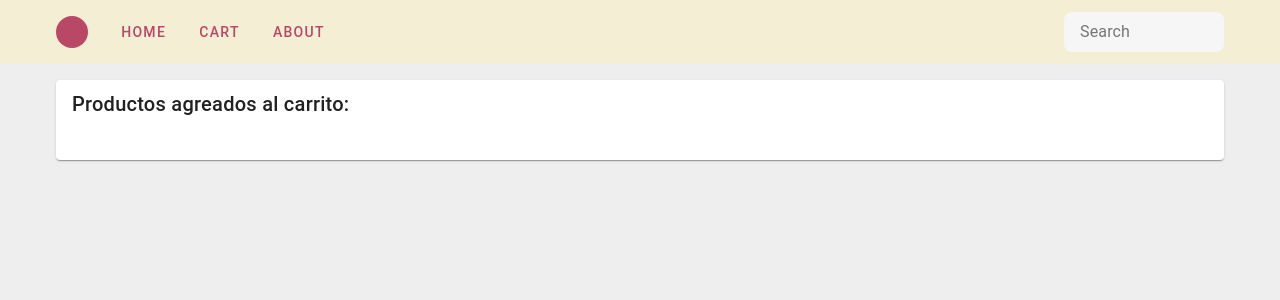
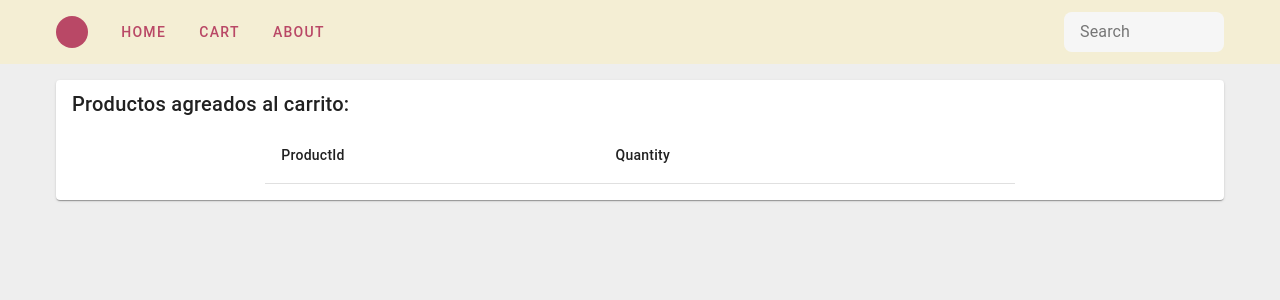
Before and after one commit to faemmque/vue-3-ecommerce, a Vue app: page /cart in a window 1280 px wide. Shown: the top 300 px of the page. Built offline with nearby package versions, Linux system fonts and the light colour scheme.

Commit message:
Se agrega el boton de eliminar producto del carrito

```diff
--- a/src/components/Cart.vue
+++ b/src/components/Cart.vue
@@ -1,21 +1,26 @@
 
 <script lang="ts">
-import type { PropType } from 'vue';
-import type { ICartDetail } from '../model/types';
 import { useCartStore } from '@/stores/cart';
 
 export default{
-  // props:{
-  //   details:{
-  //     type: Object as PropType<Array<ICartDetail>>,
-  //     required: true
-  //   }
-  // }
   computed:{
+    cartStore(){
+      return useCartStore();
+    },
     details(){
-      const cartStore = useCartStore();
-      return cartStore.details;
+      return this.cartStore.details;
     }
+  },
+  methods:{
+    onClickDecrementQuantity(productId: number){
+      this.cartStore.onDecrement(productId);
+    },
+    onClickIncrementQuantity(productId: number){
+      this.cartStore.onIncrement(productId);
+    },
+    onClickDeleteProduct(productId: number){
+      this.cartStore.onDelete(productId);
+    },
   }
 }
 
@@ -25,18 +30,32 @@ export default{
   <v-card>
     <v-card-title>Productos agreados al carrito:</v-card-title>
     <v-card-text>
-      <v-list>
-        <v-list-item v-for="detail in details"
-          lines="one"
-          :key="detail.productId"
-          :value="detail.productId"
-          prepend-avatar="https://cdn.pixabay.com/photo/2017/03/29/04/09/shopping-icon-2184065_1280.png"
-        >
-          <v-list-item-title>
-            Producto: {{ detail.productId }} - (Qty: {{ detail.quantity }} )
-          </v-list-item-title>
-        </v-list-item>
-      </v-list>
+      <v-row>
+        <v-col cols="2"></v-col>
+        <v-col cols="8">
+          <v-table>
+            <thead>
+              <tr>
+                <th>ProductId</th>
+                <th>Quantity</th>
+                <th></th>
+              </tr>
+            </thead>
+            <tbody>
+              <tr v-for="detail in details">
+                <td>{{ detail.productId }}</td>
+                <td>{{ detail.quantity }}</td>
+                <td>
+                  <v-btn variant="flat" @click="onClickIncrementQuantity(detail.productId)"> + </v-btn> &nbsp;
+                  <v-btn variant="flat" @click="onClickDecrementQuantity(detail.productId)"> - </v-btn> &nbsp;
+                  <v-btn variant="flat" @click="onClickDeleteProduct(detail.productId)"> Eliminar </v-btn>
+                </td>
+              </tr>
+            </tbody>
+          </v-table>
+        </v-col>
+      </v-row>
+
     </v-card-text>
   </v-card>
 
--- a/src/stores/cart.ts
+++ b/src/stores/cart.ts
@@ -28,5 +28,31 @@ export const useCartStore = defineStore('cart', {
           });
         }
     },
+    onIncrement(productId: number){
+      const detailFound = this.details.find(d => d.productId === productId);
+
+      if (detailFound)
+        detailFound.quantity += 1;
+    },
+    onDecrement(productId: number){
+      const detailFound = this.details.find(d => d.productId === productId);
+
+      if (detailFound){
+        if ((detailFound.quantity - 1) == 0) {
+          this.onDelete(productId);
+        }else{
+          detailFound.quantity -= 1;
+        }
+
+      }
+
+    },
+    onDelete(productId: number){
+      const index = this.details.findIndex(d => d.productId === productId);
+
+      if (index != -1) {
+        this.details.splice(index, 1);
+      }
+    }
   },
 })
```
